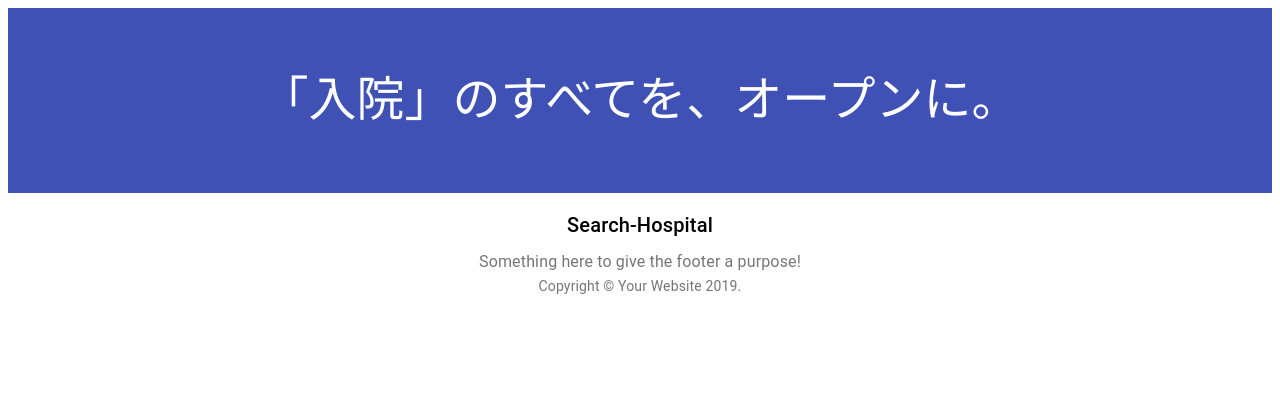
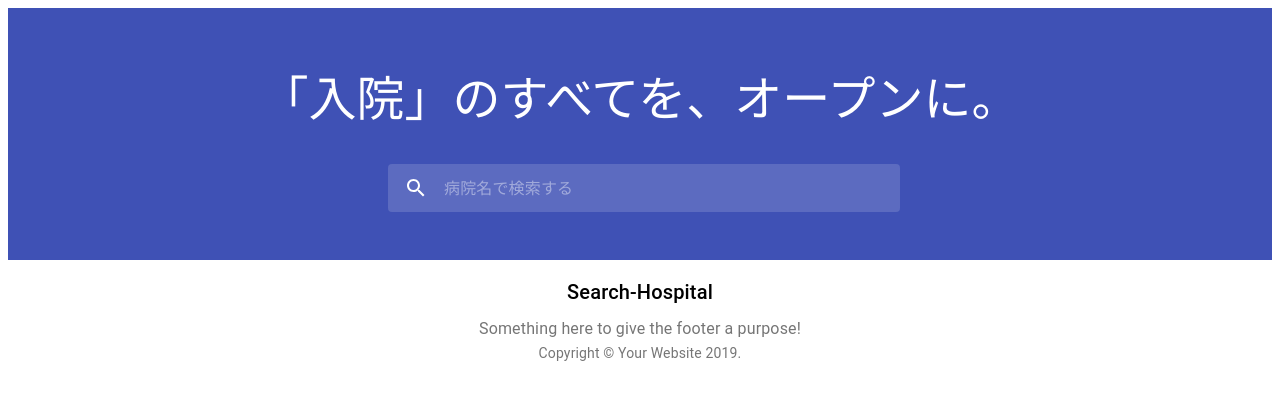
Before and after one commit to jpskgc/hospital, a React app in the folder client/: page / in a window 1280 px wide. Shown: the top 400 px of the page. Built offline with nearby package versions, Linux system fonts and the light colour scheme.

Commit message:
fix search in top header

```diff
--- a/client/src/components/Top/Header.tsx
+++ b/client/src/components/Top/Header.tsx
@@ -1,9 +1,9 @@
 import React from 'react';
 import Typography from '@material-ui/core/Typography';
-import {makeStyles} from '@material-ui/core/styles';
+import {fade, makeStyles} from '@material-ui/core/styles';
 import Container from '@material-ui/core/Container';
-import Grid from '@material-ui/core/Grid';
-import Button from '@material-ui/core/Button';
+import SearchIcon from '@material-ui/icons/Search';
+import InputBase from '@material-ui/core/InputBase';
 
 const useStyles = makeStyles(theme => ({
   head: {
@@ -14,6 +14,46 @@ const useStyles = makeStyles(theme => ({
     backgroundColor: '#3f51b5',
     padding: theme.spacing(8, 0, 6),
     color: theme.palette.common.white,
+  },
+  search: {
+    position: 'relative',
+    borderRadius: theme.shape.borderRadius,
+    backgroundColor: fade(theme.palette.common.white, 0.15),
+    '&:hover': {
+      backgroundColor: fade(theme.palette.common.white, 0.25),
+    },
+    marginRight: theme.spacing(2),
+    marginLeft: 0,
+    width: '100%',
+    [theme.breakpoints.up('sm')]: {
+      marginLeft: theme.spacing(3),
+      width: 'auto',
+    },
+    marginTop: 36,
+    height: 48,
+  },
+  searchIcon: {
+    width: theme.spacing(7),
+    height: '100%',
+    position: 'absolute',
+    pointerEvents: 'none',
+    display: 'flex',
+    alignItems: 'center',
+    justifyContent: 'center',
+  },
+  inputRoot: {
+    color: 'inherit',
+    height: 48,
+    width: '100%',
+  },
+  inputInput: {
+    padding: theme.spacing(1, 1, 1, 7),
+    transition: theme.transitions.create('width'),
+    width: '100%',
+    [theme.breakpoints.up('md')]: {
+      width: 'auto',
+    },
+    height: 48,
   },
 }));
 
@@ -32,7 +72,21 @@ export default function Header() {
           >
             「入院」のすべてを、オープンに。
           </Typography>
-          <div></div>
+          <Container maxWidth="sm">
+            <div className={classes.search}>
+              <div className={classes.searchIcon}>
+                <SearchIcon />
+              </div>
+              <InputBase
+                placeholder="病院名で検索する"
+                classes={{
+                  root: classes.inputRoot,
+                  input: classes.inputInput,
+                }}
+                inputProps={{'aria-label': 'search'}}
+              />
+            </div>
+          </Container>
         </Container>
       </div>
     </>
```
